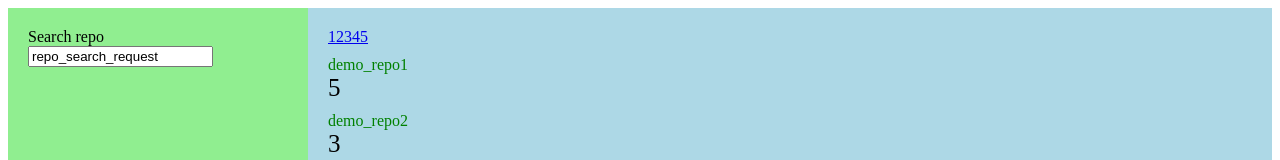
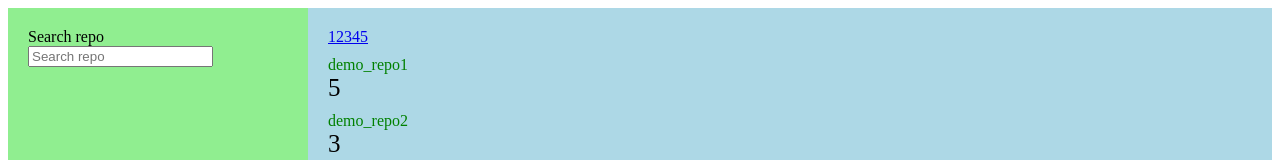
Before and after one commit to lawsaw/betterme-test, a React (Create React App) app: page / in a window 1280 px wide. Shown: the top 160 px of the page. Built offline with nearby package versions, Linux system fonts and the light colour scheme.

Commit message:
redux & react-redux; create search reducer & store; create container Search

```diff
--- a/package.json
+++ b/package.json
@@ -9,7 +9,9 @@
     "node-sass": "^4.13.1",
     "react": "^16.13.1",
     "react-dom": "^16.13.1",
-    "react-scripts": "3.4.1"
+    "react-redux": "^7.2.0",
+    "react-scripts": "3.4.1",
+    "redux": "^4.0.5"
   },
   "scripts": {
     "start": "react-scripts start",
--- a/src/App.js
+++ b/src/App.js
@@ -1,6 +1,6 @@
 import React from 'react';
 import './styles/layout.scss';
-import Input from './components/Input';
+import Search from './containers/Search';
 import List from './components/List';
 import Pagination from './components/Pagination';
 
@@ -23,7 +23,7 @@ const LIST_DEMO = [
 const App = () => (
     <div className="wrap">
         <div className="sidebar">
-            <Input value="repo_search_request" placeholder="Search repo" label="Search repo"/>
+            <Search />
         </div>
         <div className="work">
             <Pagination pages={5}/>
--- a/src/components/Input.jsx
+++ b/src/components/Input.jsx
@@ -5,7 +5,7 @@ const Input = props => {
     return (
         <div className={classes.input}>
             <label>{props.label}</label>
-            <input type="text" placeholder={props.placeholder} value={props.value}/>
+            <input type="text" placeholder={props.placeholder} value={props.value} onChange={props.onChange} />
         </div>
     )
 };
--- a/src/components/Pagination.jsx
+++ b/src/components/Pagination.jsx
@@ -8,7 +8,7 @@ const Pagination = props => {
                 Array.from({length: props.pages}, (item, index) => {
                     const page = index+1;
                     return (
-                        <a href={page}>{page}</a>
+                        <a key={page} href={page}>{page}</a>
                     )
                 })
             }
--- /dev/null
+++ b/src/containers/Search.jsx
@@ -0,0 +1,24 @@
+import React from 'react';
+import {connect} from 'react-redux';
+import Input from '../components/Input';
+import {updateSearchRequest} from '../redux/search-reducer';
+
+const Search = props => {
+    return (
+        <Input
+            value={props.search_request}
+            onChange={props.updateSearchRequest}
+            placeholder="Search repo"
+            label="Search repo"
+        />
+    )
+};
+
+export default connect(
+    state => ({
+        search_request: state.search.search_request,
+    }),
+    dispatch => ({
+        updateSearchRequest: e => (dispatch(updateSearchRequest(e.target.value))),
+    })
+)(Search);
--- a/src/index.js
+++ b/src/index.js
@@ -2,12 +2,17 @@ import React from 'react';
 import ReactDOM from 'react-dom';
 import App from './App';
 import * as serviceWorker from './serviceWorker';
+import store from './redux/store';
+import {Provider} from 'react-redux';
 
 ReactDOM.render(
-  <React.StrictMode>
-    <App />
-  </React.StrictMode>,
-  document.getElementById('root')
+    <React.StrictMode>
+        <Provider store={store}>
+            <App/>
+        </Provider>
+
+    </React.StrictMode>,
+    document.getElementById('root')
 );
 
 // If you want your app to work offline and load faster, you can change
--- /dev/null
+++ b/src/redux/search-reducer.js
@@ -0,0 +1,21 @@
+const UPDATE_SEARCH_REQUEST = 'UPDATE_SEARCH_REQUEST';
+
+let initial_state = {
+    search_request: '',
+};
+
+const searchReducer = (state = initial_state, action) => {
+    switch (action.type) {
+        case UPDATE_SEARCH_REQUEST:
+            return {
+                ...state,
+                search_request: action.search_request,
+            };
+        default:
+            return state;
+    }
+};
+
+export const updateSearchRequest = search_request => ({type: UPDATE_SEARCH_REQUEST, search_request});
+
+export default searchReducer;
--- /dev/null
+++ b/src/redux/store.js
@@ -0,0 +1,12 @@
+import {createStore, combineReducers} from 'redux';
+import searchReducer from "./search-reducer";
+
+let reducers = combineReducers(
+    {search: searchReducer}
+);
+
+let store = createStore(reducers);
+
+window.store = store;
+
+export default store;
```
Also changed, not shown: 1 other file (tests, documents, lock files or other folders).
